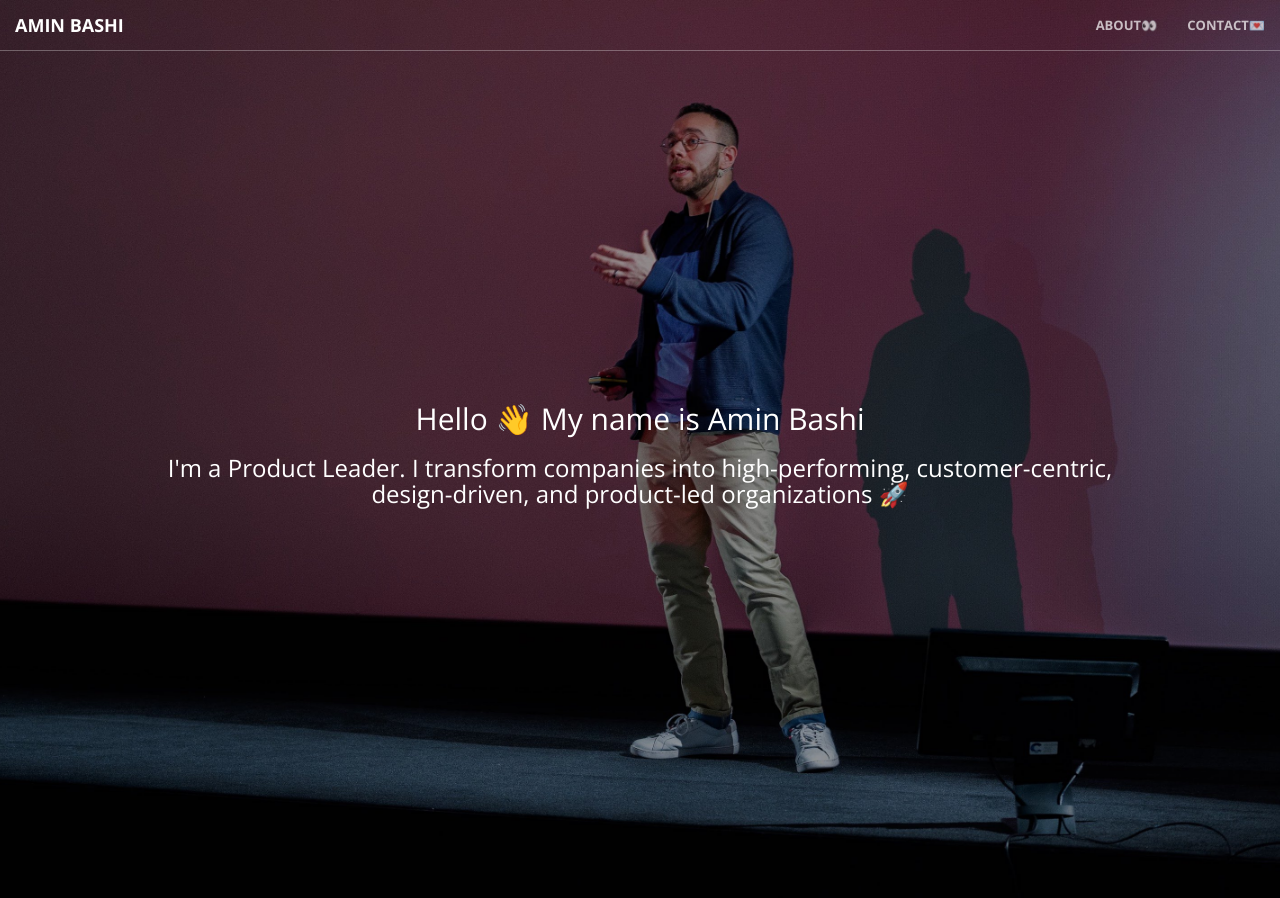
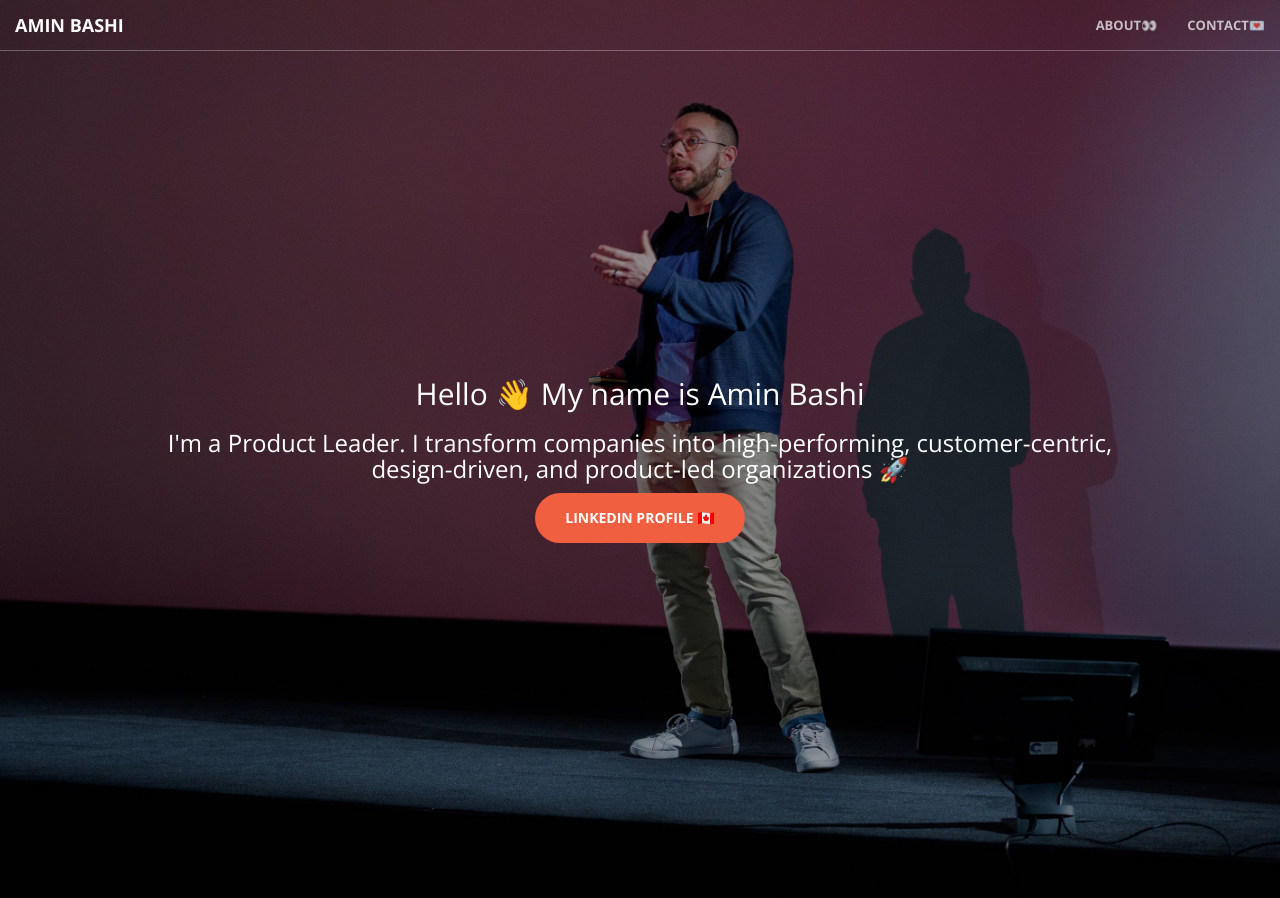
Before and after one commit to syde15/syde15.github.io, a Jekyll site: the page built from index.html, in a window 1280 px wide and 900 px high. Built offline with Jekyll 4.4.1, drawn with Linux system fonts in a browser that asks for light colours.

Commit message:
changes v5

```diff
--- a/_includes/header.html
+++ b/_includes/header.html
@@ -3,7 +3,7 @@
         <div class="header-content-inner">
             <h2>Hello 👋 My name is Amin Bashi</h2>
             <h3>I'm a Product Leader. I transform companies into high-performing, customer-centric, design-driven, and product-led organizations 🚀</h3>
-<!--             <a href="#about" class="btn btn-primary btn-xl page-scroll">Contact Me</a>
- -->        </div>
+            <a href="https://www.linkedin.com/in/aminbashi/" class="btn btn-primary btn-xl page-scroll">LinkedIn Profile 🇨🇦</a>
+        </div>
     </div>
 </header>
```
